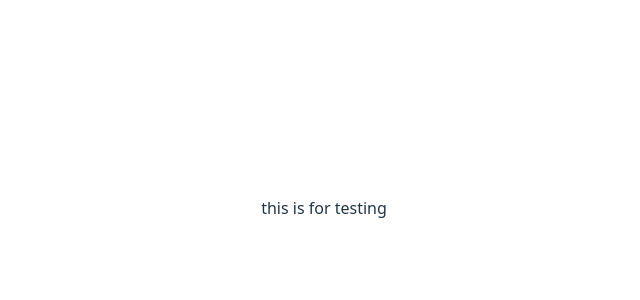
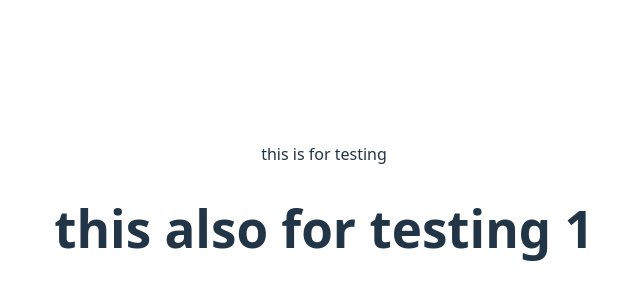
Before and after one commit to kurapati-bhargavi/hospital-management-system, a React (Vite) app in the folder client/: page / in a window 1280 px wide. Shown: the part 192-492 px from the top of the page, without its empty margins (316-956 px from the left). Built offline with nearby package versions, Linux system fonts and the light colour scheme.

Commit message:
Add heading for testing in App component
this also for testing

```diff
--- a/client/src/App.jsx
+++ b/client/src/App.jsx
@@ -10,6 +10,7 @@ function App() {
     <>
       <div>
         <p>this is for testing </p>
+        <h1> this also for testing 1</h1>
       </div>
     </>
   )
```
